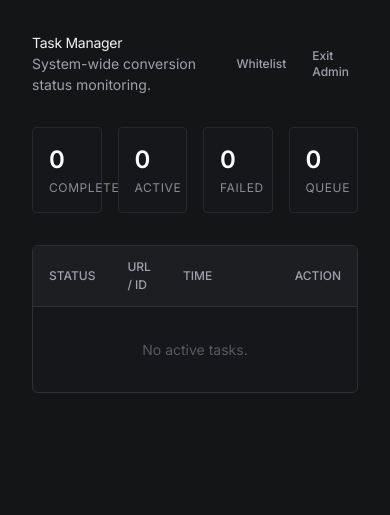
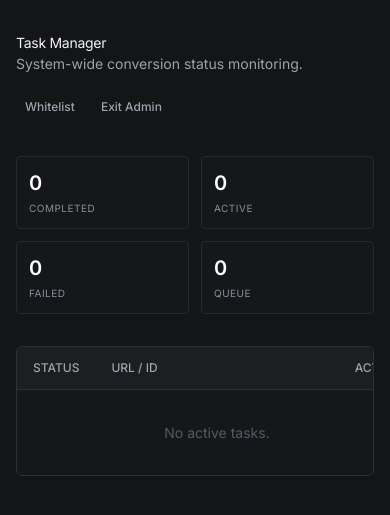
Before and after one commit to luzyver/Fetchly, a Flask app: page /admin/tasks in a window 390 px wide. Shown: the top 515 px of the page. Run offline with Flask 3, Linux system fonts and the light colour scheme; data that the repository does not hold is empty; some libraries are stand-ins or nearby versions.

Commit message:
style(admin): Implement responsive design for task and whitelist pages
- Add responsive grid layout for stat cards (2 columns on mobile, 4 on desktop)
- Implement flexible header layout with column stacking on small screens
- Add responsive padding and spacing with Tailwind breakpoints (px-4 sm:px-6)
- Make table horizontally scrollable on mobile with min-width constraint
- Hide time column on mobile and show abbreviated time in URL section instead
- Adjust font sizes for mobile readiness (text-[10px] sm:text-xs patterns)
- Update action button visibility to always show on mobile, hover-only on desktop
- Make form inputs stack vertically on mobile, horizontally on desktop
- Improve mobile usability by reducing max-width constraints on small screens
- Ensure consistent gap spacing adjustments for mobile-first approach

```diff
--- a/templates/admin_tasks.html
+++ b/templates/admin_tasks.html
@@ -11,8 +11,8 @@
     <style>.hidden { display: none !important; }</style>
 </head>
 <body>
-    <div class="main-content mx-auto max-w-6xl">
-        <header class="flex items-center justify-between mb-8">
+    <div class="main-content mx-auto max-w-6xl px-4 sm:px-6">
+        <header class="flex flex-col sm:flex-row sm:items-center justify-between gap-4 mb-8">
             <div>
                 <h1>Task Manager</h1>
                 <p>System-wide conversion status monitoring.</p>
@@ -28,33 +28,33 @@
         {% set failed = tasks|selectattr('status', 'equalto', 'failed')|list|length %}
         {% set queued = tasks|selectattr('status', 'equalto', 'queued')|list|length %}
 
-        <div class="grid grid-cols-4 gap-4 mb-8">
-            <div class="p-4 border border-[#27282e] rounded bg-[#15171b]">
-                <div class="text-2xl font-semibold text-white">{{ completed }}</div>
-                <div class="text-xs text-[#8a8d95] uppercase tracking-wider mt-1">Completed</div>
+        <div class="grid grid-cols-2 sm:grid-cols-4 gap-3 sm:gap-4 mb-8">
+            <div class="p-3 sm:p-4 border border-[#27282e] rounded bg-[#15171b]">
+                <div class="text-xl sm:text-2xl font-semibold text-white">{{ completed }}</div>
+                <div class="text-[10px] sm:text-xs text-[#8a8d95] uppercase tracking-wider mt-1">Completed</div>
             </div>
-            <div class="p-4 border border-[#27282e] rounded bg-[#15171b]">
-                <div class="text-2xl font-semibold text-white">{{ processing }}</div>
-                <div class="text-xs text-[#8a8d95] uppercase tracking-wider mt-1">Active</div>
+            <div class="p-3 sm:p-4 border border-[#27282e] rounded bg-[#15171b]">
+                <div class="text-xl sm:text-2xl font-semibold text-white">{{ processing }}</div>
+                <div class="text-[10px] sm:text-xs text-[#8a8d95] uppercase tracking-wider mt-1">Active</div>
             </div>
-            <div class="p-4 border border-[#27282e] rounded bg-[#15171b]">
-                <div class="text-2xl font-semibold text-white">{{ failed }}</div>
-                <div class="text-xs text-[#8a8d95] uppercase tracking-wider mt-1">Failed</div>
+            <div class="p-3 sm:p-4 border border-[#27282e] rounded bg-[#15171b]">
+                <div class="text-xl sm:text-2xl font-semibold text-white">{{ failed }}</div>
+                <div class="text-[10px] sm:text-xs text-[#8a8d95] uppercase tracking-wider mt-1">Failed</div>
             </div>
-            <div class="p-4 border border-[#27282e] rounded bg-[#15171b]">
-                <div class="text-2xl font-semibold text-white">{{ queued }}</div>
-                <div class="text-xs text-[#8a8d95] uppercase tracking-wider mt-1">Queue</div>
+            <div class="p-3 sm:p-4 border border-[#27282e] rounded bg-[#15171b]">
+                <div class="text-xl sm:text-2xl font-semibold text-white">{{ queued }}</div>
+                <div class="text-[10px] sm:text-xs text-[#8a8d95] uppercase tracking-wider mt-1">Queue</div>
             </div>
         </div>
 
-        <div class="table-container bg-[#15171b]">
-            <table>
+        <div class="table-container bg-[#15171b] overflow-x-auto">
+            <table class="min-w-[400px] w-full">
                 <thead>
                     <tr>
-                        <th class="w-16">Status</th>
+                        <th class="w-12 sm:w-16">Status</th>
                         <th>URL / ID</th>
-                        <th class="w-32">Time</th>
-                        <th class="w-24 text-right">Action</th>
+                        <th class="w-20 sm:w-32 hidden sm:table-cell">Time</th>
+                        <th class="w-16 sm:w-24 text-right">Action</th>
                     </tr>
                 </thead>
                 <tbody>
@@ -72,15 +72,16 @@
                             {% endif %}
                         </td>
                         <td>
-                            <div class="text-sm font-medium text-white truncate max-w-md" title="{{ task.url }}">{{ task.url }}</div>
-                            <div class="text-xs text-[#565961] font-mono mt-0.5">{{ task.id }}</div>
+                            <div class="text-xs sm:text-sm font-medium text-white truncate max-w-[150px] sm:max-w-md" title="{{ task.url }}">{{ task.url }}</div>
+                            <div class="text-[10px] sm:text-xs text-[#565961] font-mono mt-0.5">{{ task.id }}</div>
+                            <div class="sm:hidden text-[10px] text-[#8a8d95] font-mono mt-0.5">{{ task.created_at.split(' ')[1] if ' ' in task.created_at else task.created_at }}</div>
                             {% if task.error %}
-                                <div class="text-xs text-red-400 mt-1 truncate max-w-md">{{ task.error }}</div>
+                                <div class="text-[10px] sm:text-xs text-red-400 mt-1 truncate max-w-[150px] sm:max-w-md">{{ task.error }}</div>
                             {% endif %}
                         </td>
-                        <td class="text-xs text-[#8a8d95] font-mono">{{ task.created_at.split(' ')[1] if ' ' in task.created_at else task.created_at }}</td>
+                        <td class="text-xs text-[#8a8d95] font-mono hidden sm:table-cell">{{ task.created_at.split(' ')[1] if ' ' in task.created_at else task.created_at }}</td>
                         <td class="text-right">
-                            <div class="flex justify-end gap-2 opacity-0 group-hover:opacity-100 transition-opacity">
+                            <div class="flex justify-end gap-2 sm:opacity-0 sm:group-hover:opacity-100 transition-opacity">
                                 {% if task.status == 'completed' %}
                                 <a href="/download/{{ task.id }}" class="text-white hover:text-[#499d79]" title="Download">
                                     <svg class="w-4 h-4" fill="none" stroke="currentColor" viewBox="0 0 24 24"><path stroke-linecap="round" stroke-linejoin="round" stroke-width="2" d="M4 16v1a3 3 0 003 3h10a3 3 0 003-3v-1m-4-4l-4 4m0 0l-4-4m4 4V4"/></svg>
```
Also changed, not shown: templates/admin_whitelist.html (+29 -25 lines).
